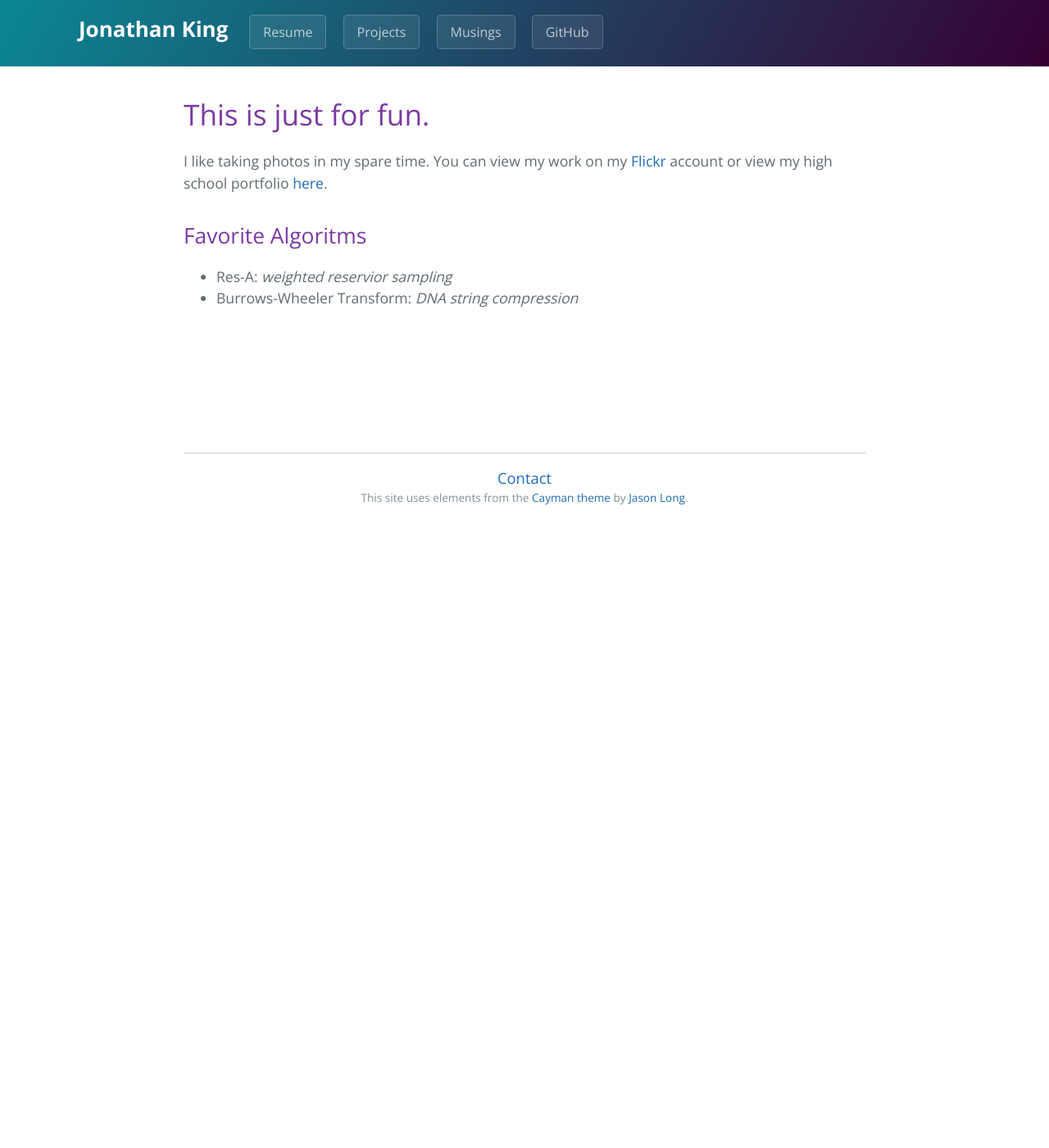
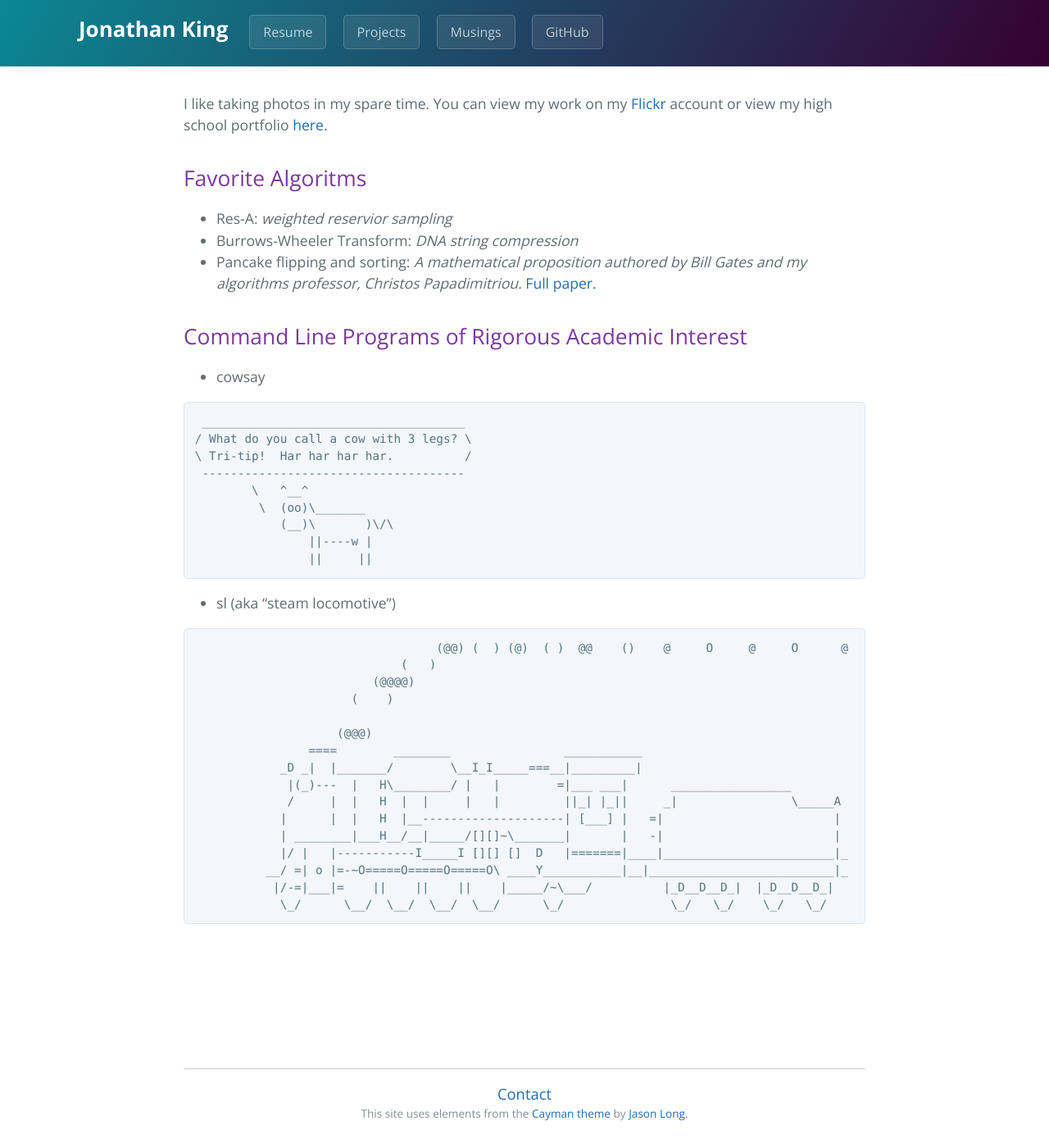
Before and after one commit to jonathanking/jonathanking.github.io, a Jekyll site: the page built from musings.md, in a window 1280 px wide. Shown: the whole page at 82% size. Built offline with Jekyll 4.4.1, drawn with Linux system fonts in a browser that asks for light colours; before the commit the page ends 900 px from its top, so only the background shows below that.

Commit message:
Updated resume, musings, and projects to include FLT3 ITD app and other details.

````diff
--- a/_config.yml
+++ b/_config.yml
@@ -1,6 +1,6 @@
 # Setup
 title:        Jonathan King
-tagline:      Student Developer / Aspiring Bioinformatician
+tagline:      Student Developer / Aspiring Computational Biologist
 baseurl:      ""
 paginate:     2
 
--- a/musings.md
+++ b/musings.md
@@ -2,8 +2,6 @@
 layout: default
 title: Musings
 ---
-
-# This is just for fun.
 
 I like taking photos in my spare time. You can view my work on my [Flickr](https://www.flickr.com/photos/jonathan_king/) account or view my high school portfolio [here](http://jonathanking.wix.com/home).
 
@@ -11,3 +9,41 @@ I like taking photos in my spare time. You can view my work on my [Flickr](https
 
 * Res-A: *weighted reservior sampling*
 * Burrows-Wheeler Transform: *DNA string compression*
+* Pancake flipping and sorting: *A mathematical proposition authored by Bill Gates and my algorithms professor, Christos Papadimitriou.* [Full paper.](https://people.eecs.berkeley.edu/~christos/papers/Bounds%20For%20Sorting%20By%20Prefix%20Reversal.pdf)
+
+## Command Line Programs of Rigorous Academic Interest
+
+* cowsay
+
+```
+ _____________________________________
+/ What do you call a cow with 3 legs? \
+\ Tri-tip!  Har har har har.          /
+ -------------------------------------
+        \   ^__^
+         \  (oo)\_______
+            (__)\       )\/\
+                ||----w |
+                ||     ||
+```
+
+* sl (aka "steam locomotive")
+
+```
+                                  (@@) (  ) (@)  ( )  @@    ()    @     O     @     O      @
+                             (   )
+                         (@@@@)
+                      (    )
+
+                    (@@@)
+                ====        ________                ___________
+            _D _|  |_______/        \__I_I_____===__|_________|
+             |(_)---  |   H\________/ |   |        =|___ ___|      _________________
+             /     |  |   H  |  |     |   |         ||_| |_||     _|                \_____A
+            |      |  |   H  |__--------------------| [___] |   =|                        |
+            | ________|___H__/__|_____/[][]~\_______|       |   -|                        |
+            |/ |   |-----------I_____I [][] []  D   |=======|____|________________________|_
+          __/ =| o |=-~O=====O=====O=====O\ ____Y___________|__|__________________________|_
+           |/-=|___|=    ||    ||    ||    |_____/~\___/          |_D__D__D_|  |_D__D__D_|
+            \_/      \__/  \__/  \__/  \__/      \_/               \_/   \_/    \_/   \_/
+```
````
Also changed, not shown: projects.md (+12 -1 lines), images/app_icon.jpg (added), 1 other file.
